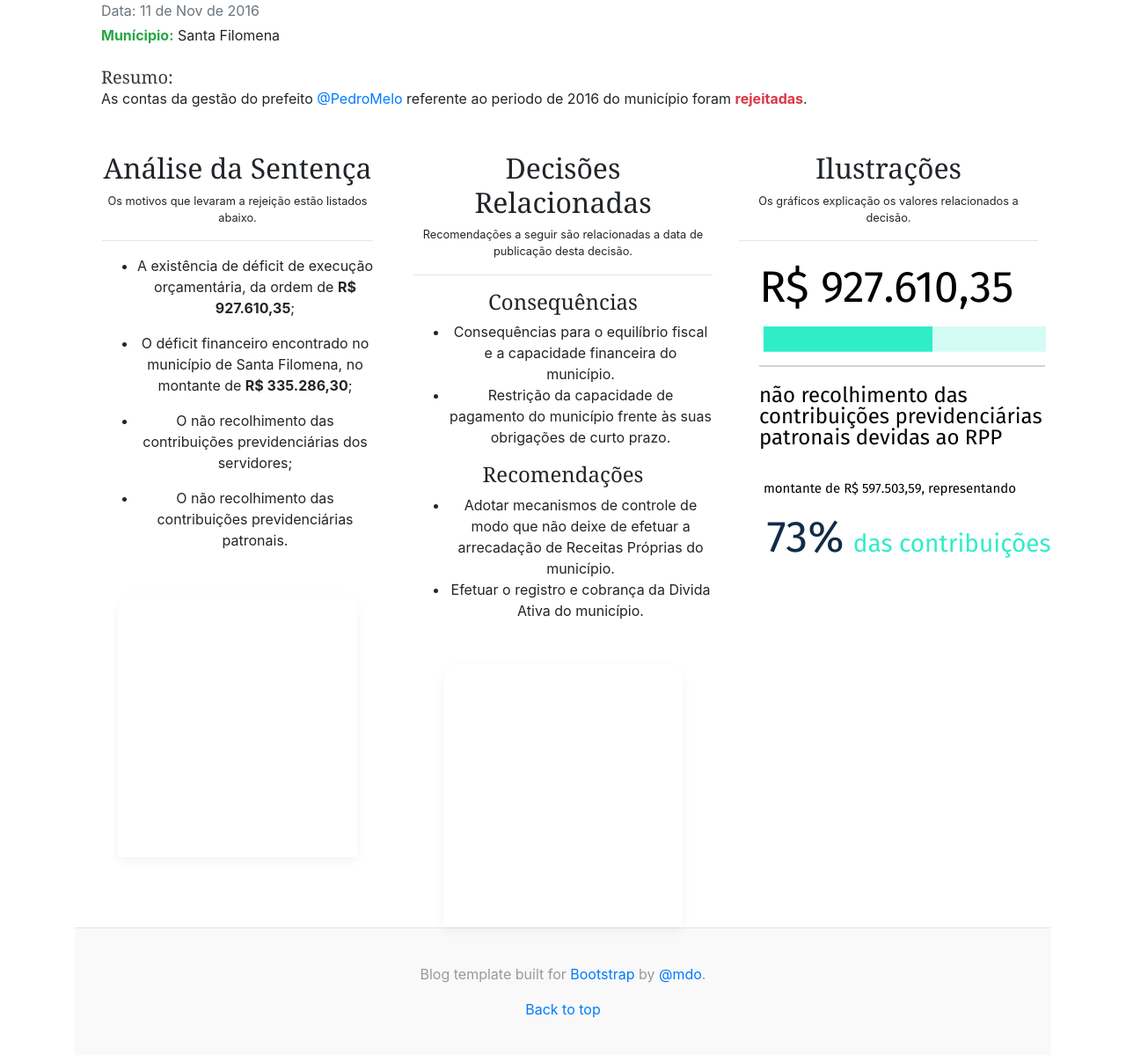
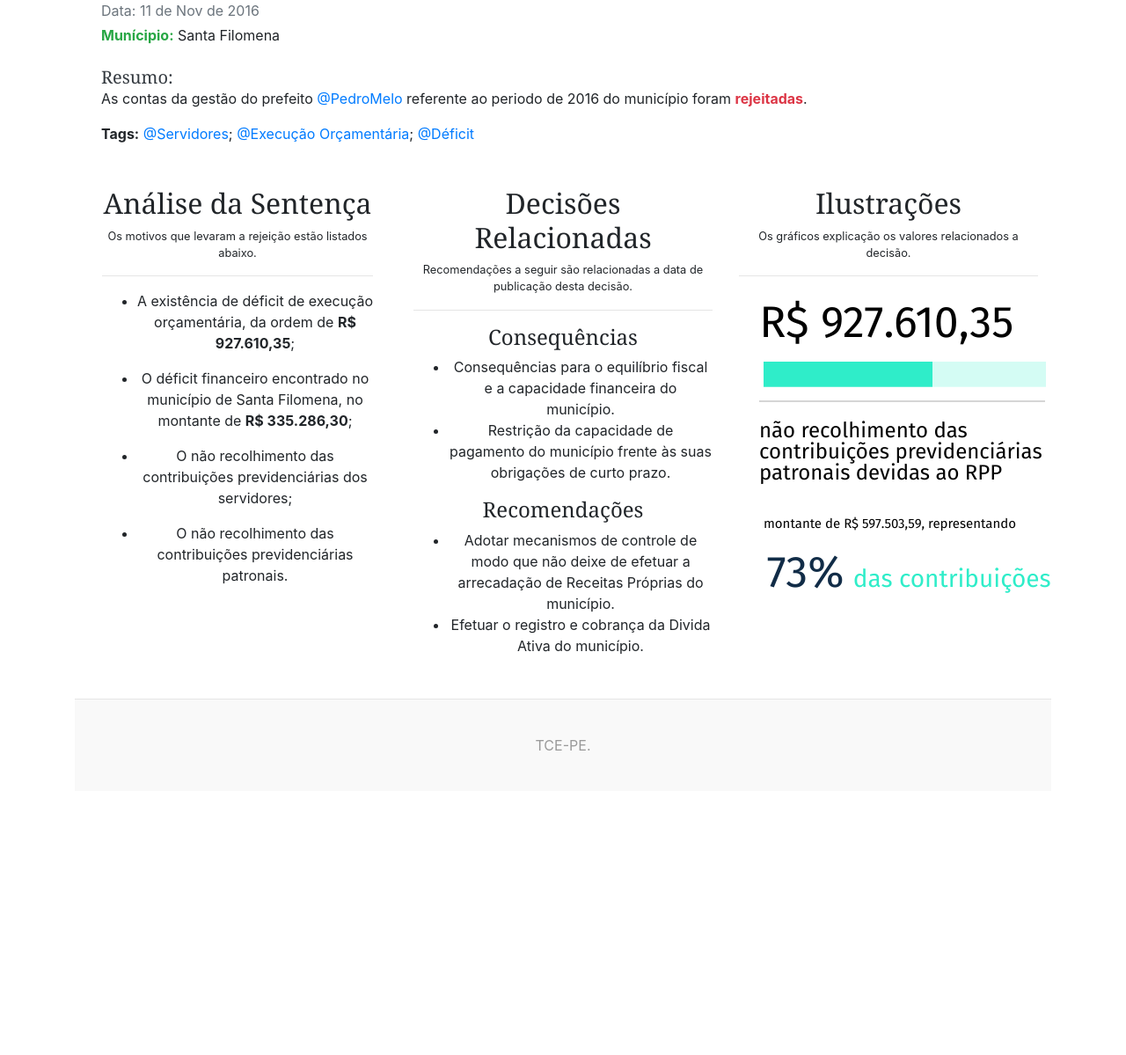
Before and after one commit to Tiagoblima/Design-App-TCE, a FastAPI app: page /analise_1.html in a window 1280 px wide. Shown: the part 79-1278 px from the top of the page at 88% size. After the commit the page ends 978 px from the top, so only its background shows below. Run offline with FastAPI, Linux system fonts and the light colour scheme; some libraries are stand-ins or nearby versions.

Commit message:
Removing extra white space

```diff
--- a/templates/analise_1.html
+++ b/templates/analise_1.html
@@ -55,7 +55,10 @@
                   As contas da gestão do prefeito <a href="http://127.0.0.1:8000/">@PedroMelo</a> referente ao periodo de 2016
                   do município foram <strong class="text-danger">rejeitadas</strong>.
                 </p>
-       </div>
+
+            <p> <strong>Tags:</strong>
+              <a href="http://127.0.0.1:8000/">@Servidores</a>; <a href="http://127.0.0.1:8000/">@Execução Orçamentária</a>; <a href="http://127.0.0.1:8000/">@Déficit </a></p>
+          </div>
 
          <div class="row">
            <div class="col-lg-4 text-center overflow-hidden">
@@ -79,10 +82,9 @@
               </li>
             </ul>
             </div>
-            <div class="bg-white box-shadow mx-auto" style="width: 80%; height: 300px; border-radius: 21px 21px 0 0;"></div>
           </div>
            <div class="col-lg-4 text-center overflow-hidden">
-            <div class="my-3 py-3">
+             <div class="my-3 py-3">
               <h2 class="display-5">Decisões Relacionadas</h2>
               <p class="small">Recomendações a seguir são relacionadas a data de publicação desta decisão.</p>
             <hr>
@@ -100,14 +102,13 @@
                 </ul>
 
             </div>
-            <div class="bg-white box-shadow mx-auto" style="width: 80%; height: 300px; border-radius: 21px 21px 0 0;"></div>
+
           </div>
            <div class="col-lg-4 text-center overflow-hidden">
             <div class="my-3 py-3">
               <h2 class="display-5">Ilustrações</h2>
               <p class="small">Os gráficos explicação os valores relacionados a decisão.</p>
             <hr>
-
               <img src="{{ url_for('static', path='/imgs/myvisual.png') }}">
             </div>
           </div>
@@ -116,10 +117,8 @@
        </main>
 
     <footer class="blog-footer">
-      <p>Blog template built for <a href="https://getbootstrap.com/">Bootstrap</a> by <a href="https://twitter.com/mdo">@mdo</a>.</p>
-      <p>
-        <a href="https://getbootstrap.com/docs/4.0/examples/blog/#">Back to top</a>
-      </p>
+      <p>TCE-PE<a href="https://getbootstrap.com/"></a>.</p>
+
     </footer>
 
     <!-- Bootstrap core JavaScript
```
